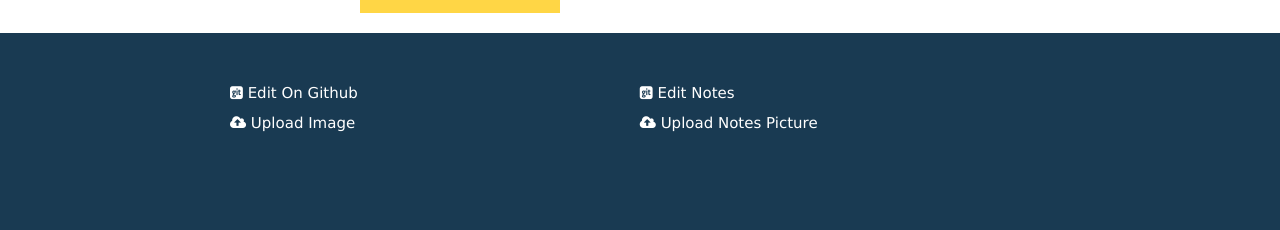
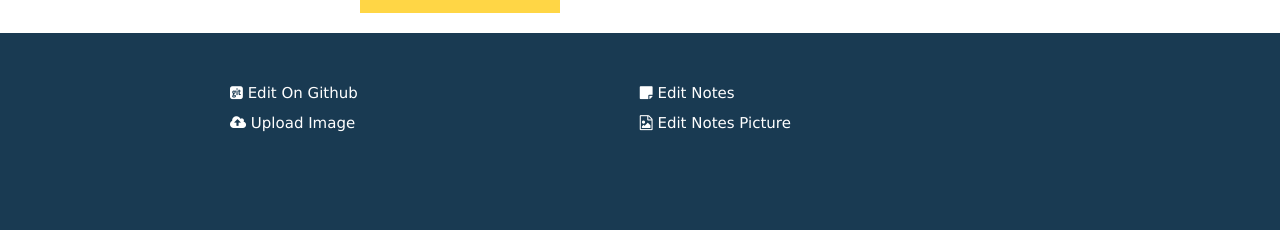
Before and after one commit to rfd3344a/rfd3344.github.io, a Jekyll site: the page built from index.html, in a window 1280 px wide. Shown: the part 917-1147 px from the top of the page. Built offline with Jekyll 4.4.1, drawn with Linux system fonts in a browser that asks for light colours; some web fonts are replaced.

Commit message:
Update page.html

```diff
--- a/_layouts/page.html
+++ b/_layouts/page.html
@@ -29,10 +29,10 @@ published: true
 
   <div class="FooterBlock">
    		<ul>
-          	<li><i class="fa fa-git-square" aria-hidden="true"></i>
+          	<li><i class="fa fa-sticky-note" aria-hidden="true"></i>
                 <a href="https://github.com/rfd3344/rfd3344.github.io" target="_blank"> Edit Notes</a> </li>
-          	<li><i class="fa fa-cloud-upload" aria-hidden="true"></i>
-                <a href="https://github.com/rfd3344/rfd3344.github.io/tree/master/images" target="_blank"> Upload Notes Picture</a> </li>
+          	<li><i class="fa fa-file-image-o" aria-hidden="true"></i>
+                <a href="https://github.com/rfd3344/rfd3344.github.io/tree/master/images" target="_blank"> Edit Notes Picture</a> </li>
 
        	</ul>
   	</div>
```
